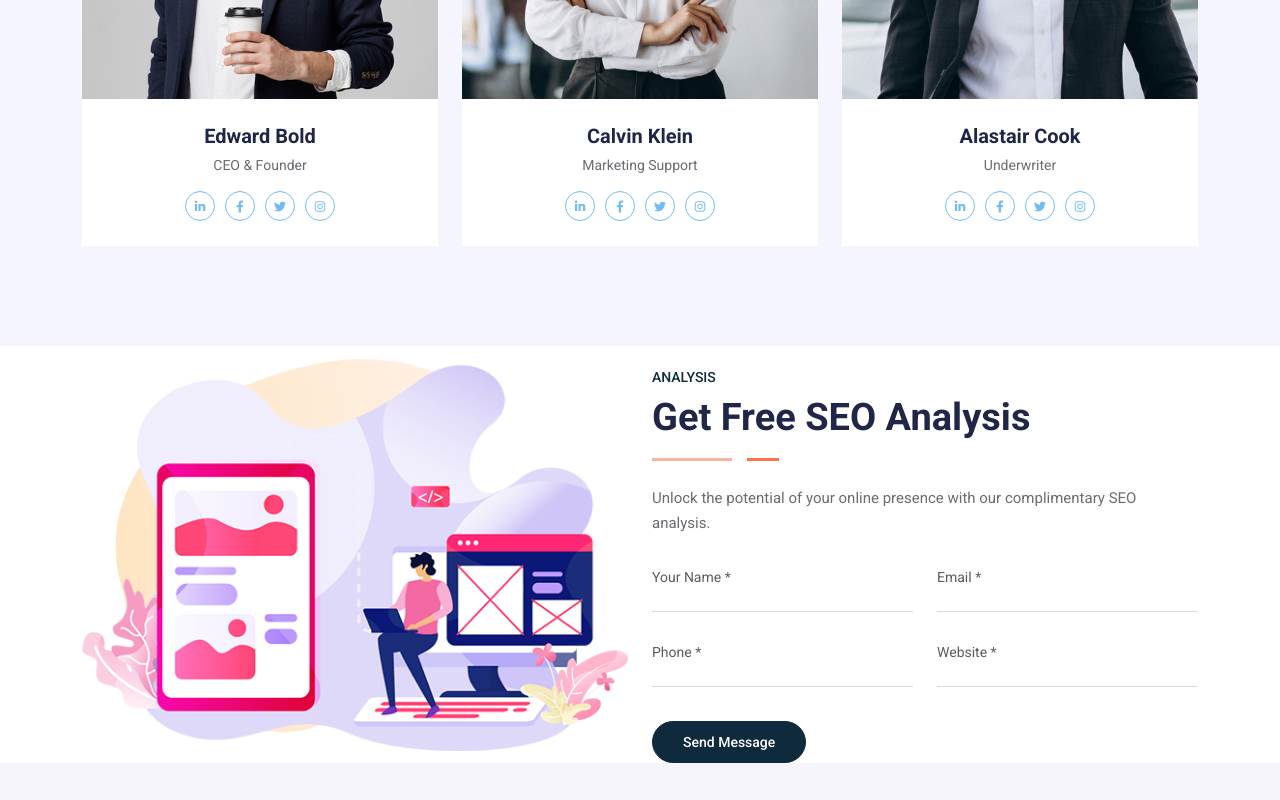
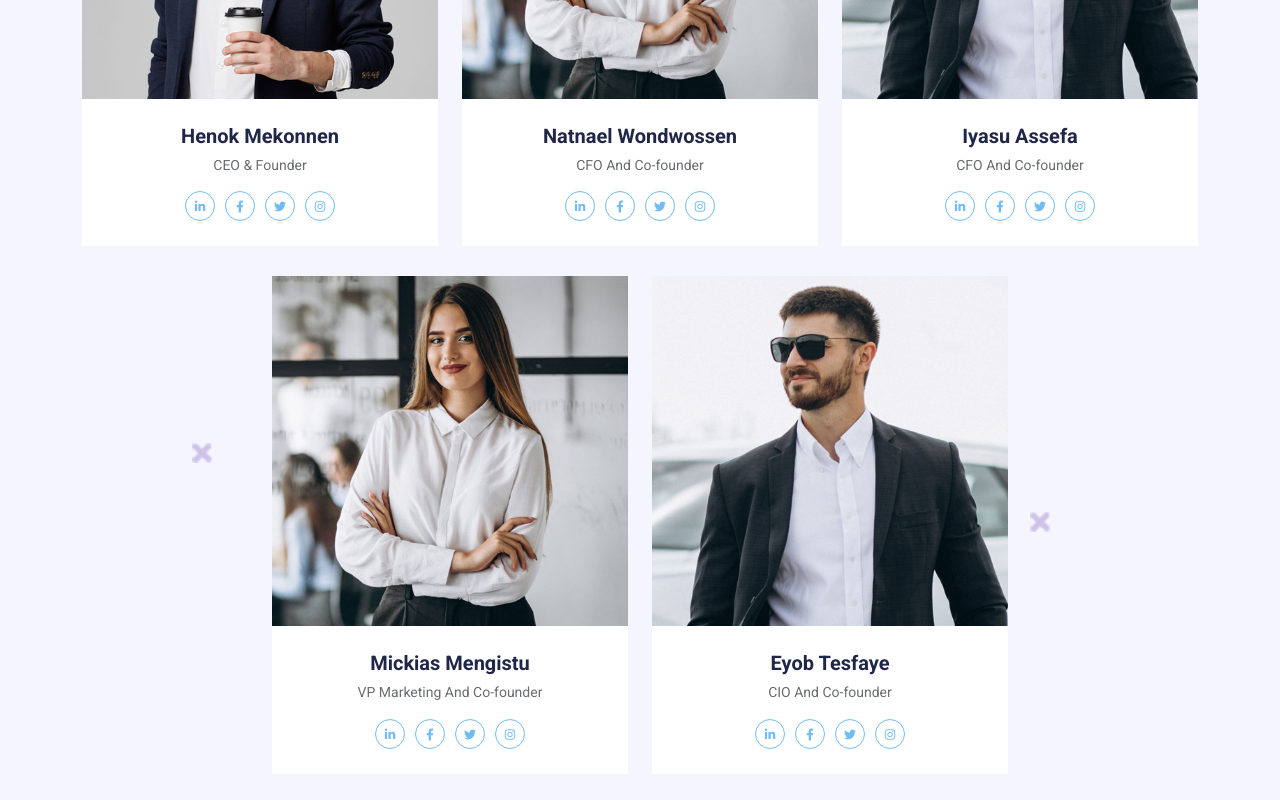
Before and after one commit to henask12/DigitalCraft-Solutions, a Next.js app: page / in a window 1280 px wide. Shown: the part 5720-6520 px from the top of the page. Built offline with nearby package versions, Linux system fonts and the light colour scheme.

Commit message:
updated team content

```diff
--- a/components/Common/TeamCard.js
+++ b/components/Common/TeamCard.js
@@ -11,6 +11,7 @@ const TeamCard = () => {
           </div>
 
           <div className="row justify-content-center">
+
             <div className="col-lg-4 col-sm-6">
               <div className="team-item-area">
                 <div className="team-image">
@@ -18,7 +19,7 @@ const TeamCard = () => {
                 </div>
 
                 <div className="team-content">
-                  <h3>Edward Bold</h3>
+                  <h3>Henok Mekonnen</h3>
                   <span>CEO & Founder</span>
 
                   <ul className="team-social">
@@ -54,8 +55,8 @@ const TeamCard = () => {
                 </div>
 
                 <div className="team-content">
-                  <h3>Calvin Klein</h3>
-                  <span>Marketing Support</span>
+                  <h3>Natnael Wondwossen</h3>
+                  <span>CFO And Co-founder</span>
 
                   <ul className="team-social">
                     <li>
@@ -90,8 +91,8 @@ const TeamCard = () => {
                 </div>
 
                 <div className="team-content">
-                  <h3>Alastair Cook</h3>
-                  <span>Underwriter</span>
+                  <h3>Iyasu Assefa</h3>
+                  <span>CFO And Co-founder</span>
 
                   <ul className="team-social">
                     <li>
@@ -118,7 +119,81 @@ const TeamCard = () => {
                 </div>
               </div>
             </div>
+            <div className="col-lg-4 col-sm-6">
+              <div className="team-item-area">
+                <div className="team-image">
+                  <img src="/images/team/2.jpg" alt="image" />
+                </div>
+
+                <div className="team-content">
+                  <h3>Mickias Mengistu</h3>
+                  <span>VP Marketing And Co-founder</span>
+
+                  <ul className="team-social">
+                    <li>
+                      <a href="https://www.linkedin.com/" target="_blank">
+                        <i className="fab fa-linkedin-in"></i>
+                      </a>
+                    </li>
+                    <li>
+                      <a href="https://www.facebook.com/" target="_blank">
+                        <i className="fab fa-facebook-f"></i>
+                      </a>
+                    </li>
+                    <li>
+                      <a href="https://twitter.com/" target="_blank">
+                        <i className="fab fa-twitter"></i>
+                      </a>
+                    </li>
+                    <li>
+                      <a href="https://www.instagram.com/" target="_blank">
+                        <i className="fab fa-instagram"></i>
+                      </a>
+                    </li>
+                  </ul>
+                </div>
+              </div>
+            </div>
+
+            <div className="col-lg-4 col-sm-6">
+              <div className="team-item-area">
+                <div className="team-image">
+                  <img src="/images/team/3.jpg" alt="image" />
+                </div>
+
+                <div className="team-content">
+                  <h3>Eyob Tesfaye</h3>
+                  <span>CIO And Co-founder</span>
+
+                  <ul className="team-social">
+                    <li>
+                      <a href="https://www.linkedin.com/" target="_blank">
+                        <i className="fab fa-linkedin-in"></i>
+                      </a>
+                    </li>
+                    <li>
+                      <a href="https://www.facebook.com/" target="_blank">
+                        <i className="fab fa-facebook-f"></i>
+                      </a>
+                    </li>
+                    <li>
+                      <a href="https://twitter.com/" target="_blank">
+                        <i className="fab fa-twitter"></i>
+                      </a>
+                    </li>
+                    <li>
+                      <a href="https://www.instagram.com/" target="_blank">
+                        <i className="fab fa-instagram"></i>
+                      </a>
+                    </li>
+                  </ul>
+                </div>
+              </div>
+            </div>
+
           </div>
+
+
         </div>
 
         {/* Shape Images */}
```
